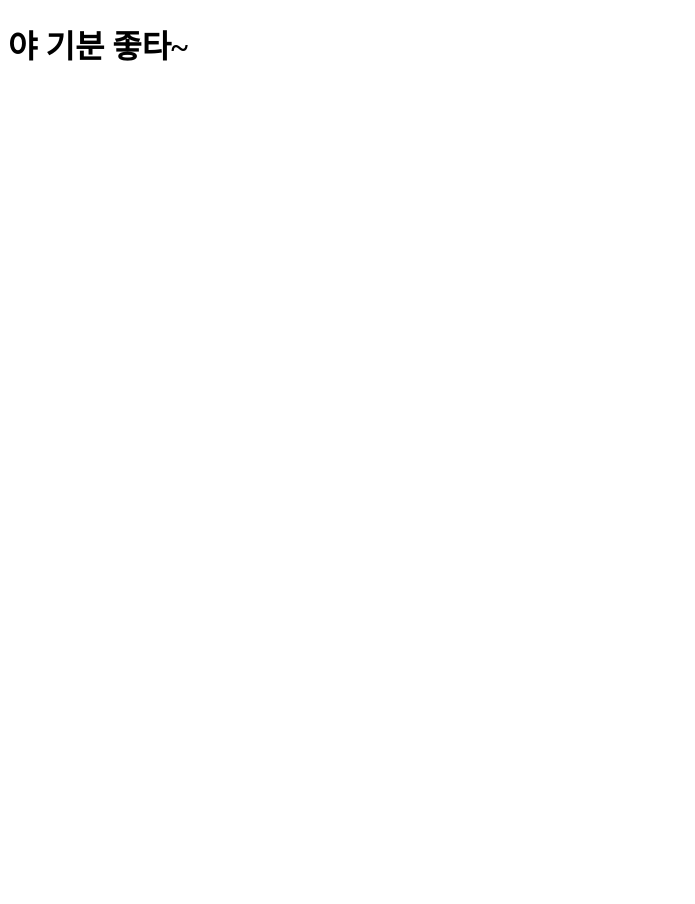
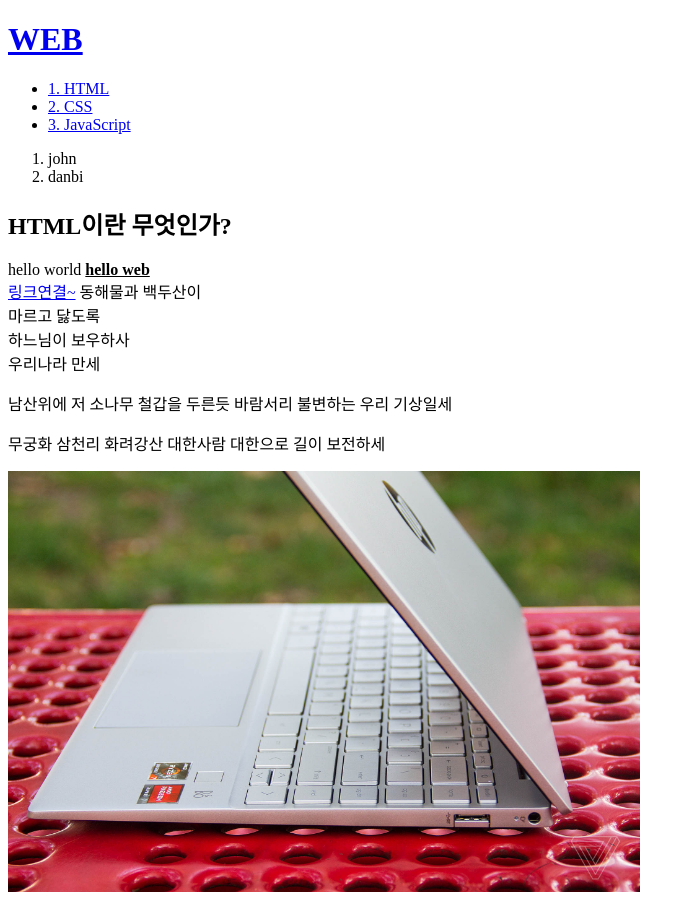
Before and after one commit to beullonya/my_first_website, a plain HTML site: page index.html in a window 1280 px wide. Shown: the whole page, without its empty margins (0-695 px from the left). Before the commit the page ends 800 px from the top, so only its background shows below. Drawn offline with Linux system fonts and the light colour scheme.

Commit message:
Add files via upload

```diff
--- a/index.html
+++ b/index.html
@@ -1,11 +1,40 @@
 <!DOCTYPE html>
 <html>
-    <head>
-        <title>WEB</title>
-        <meta charset="utf-8">
+<head>
+    <title>헬로월드!</title>
+    <meta charset="utf-8">
+</head>
+<body>
+    <h1><a href="index.html">WEB</a></h1>
+<ul>
+    <li><a href="1.html">1. HTML</a></li>
+    <li><a href="2.html">2. CSS</a></li>
+    <li><a href="3.html">3. JavaScript</a></li>
+</ul>
+<ol>
+    <li>john</li>
+    <li>danbi</li>
+</ol>
 
-    <body>
-        <h1>야 기분 좋타~</h1>
-    </body>
-    </head>
+<h2>HTML이란 무엇인가?</h2>hello world <strong> <U>hello web</U> </strong>
+
+<br><a href="https://gall.dcinside.com/mgallery/board/lists/?id=laptop"
+target="_blank" title="디시인사이드 노트북 갤러리">링크연결~</a> 동해물과 백두산이 <br> 마르고 닳도록 <br> 하느님이 보우하사 <br>
+우리나라 만세 <br>
+
+<p>
+
+    남산위에 저 소나무
+    철갑을 두른듯
+    바람서리 불변하는
+    우리 기상일세 </p>
+<p style="margin-top: 60;">
+    무궁화 삼천리 화려강산
+    대한사람 대한으로
+    길이 보전하세
+</p>
+
+<img src="aero13.jpg" width = 50%>
+
+</body>
 </html>
```
Also changed, not shown: hello.html (added, +11 -0 lines).
